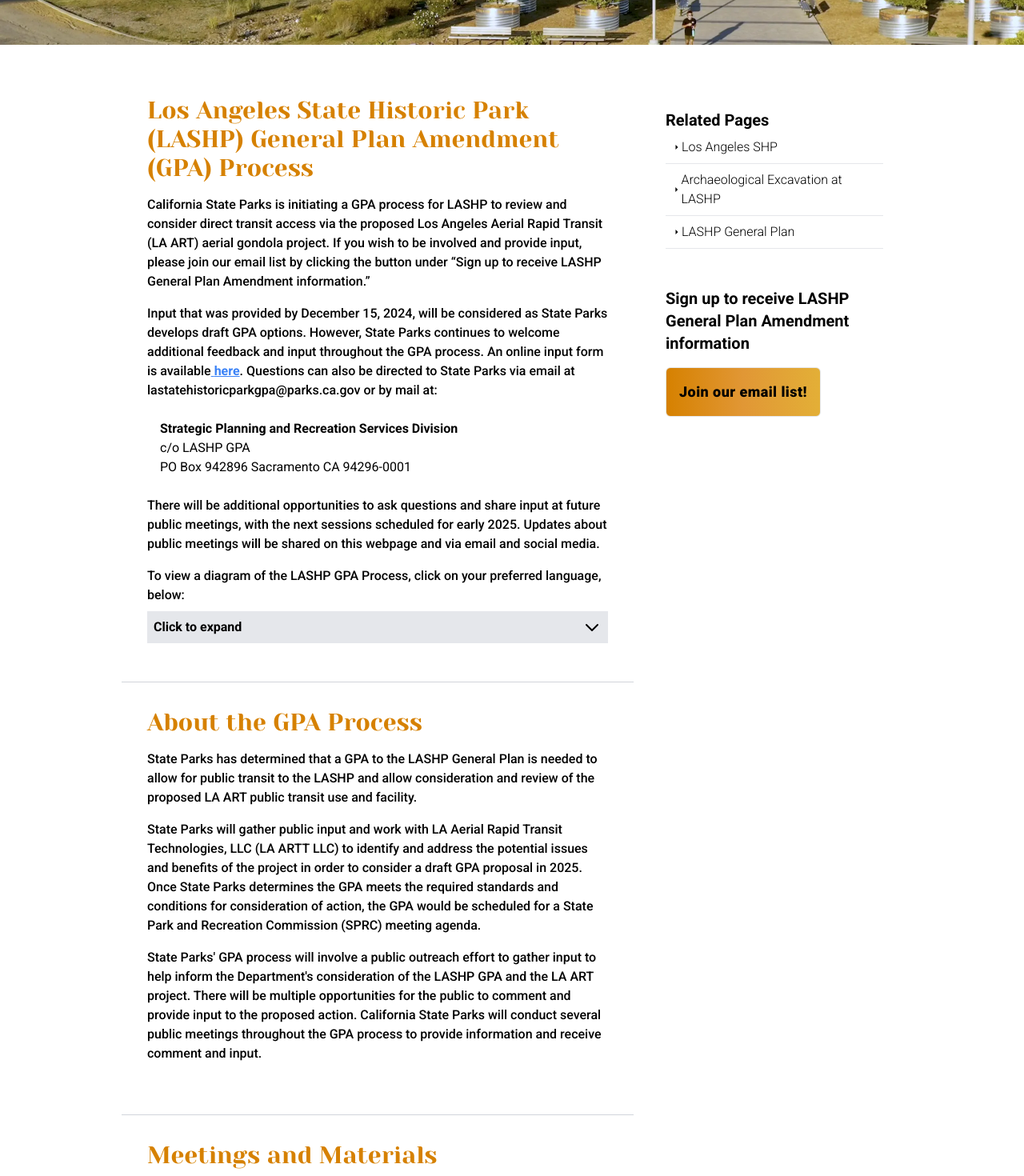
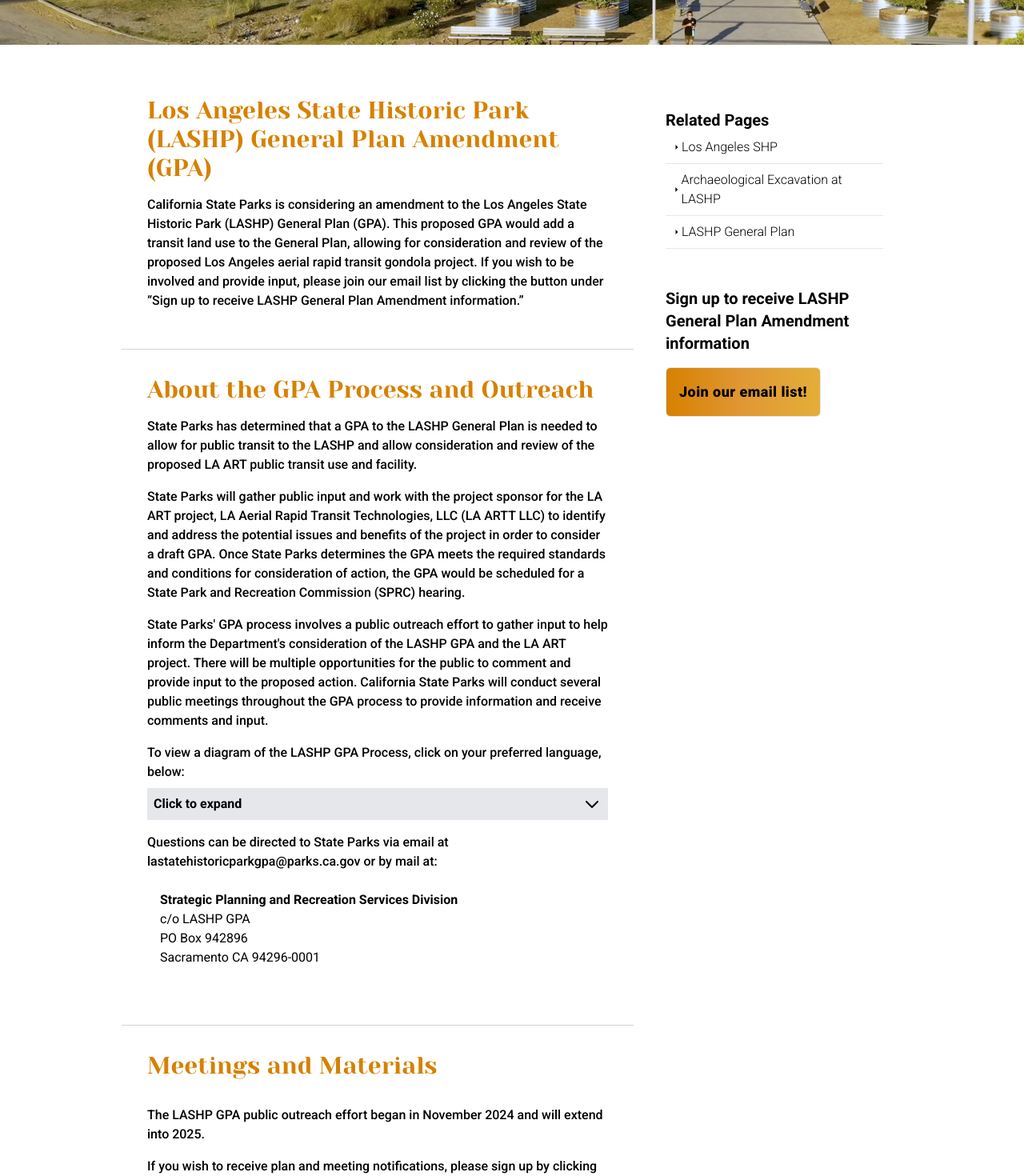
Before and after one commit to AECOMVizStudio/la_art, a React (Vite) app: page / in a window 1280 px wide. Shown: the part 540-2010 px from the top of the page at 80% size. Built offline with nearby package versions, Linux system fonts and the light colour scheme.

Commit message:
main section and about section updated, moved expandable to About section

```diff
--- a/src/components/children/Headings/About.tsx
+++ b/src/components/children/Headings/About.tsx
@@ -1,8 +1,38 @@
+import Expandable from './reusable/Expandable';
+import { DiagramLanguage } from '../../../interfaces';
+
 const About = () => {
+
+  const diagrams: DiagramLanguage[] = [
+  {
+    language: 'English',
+    abbreviation: 'EN',
+    text: 'English',
+    href: '/pdf/General Plan Amendment Process.pdf',
+  },
+  {
+    language: 'Spanish',
+    abbreviation: 'SP',
+    text: 'Spanish',
+    href: '/pdf/GPA Process_sp_accessible.pdf',
+  },
+  {
+    language: 'Traditional Chinese',
+    abbreviation: 'ZH',
+    text: 'Chinese - Traditional',
+    href: '/pdf/GPA Process_tc_accessible.pdf',
+  },
+  {
+    language: 'Simplified Chinese',
+    abbreviation: 'ZH',
+    text: 'Chinese - Simplified ',
+    href: '/pdf/GPA Process_sc_accessible.pdf',
+  },
+];
   return (
     <section tabIndex={0} className="border-t border-gray-300 mb-8 p-8">
       <h2 className="text-3xl yeseva font-bold text-burnt-orange">
-        About the GPA Process
+        About the GPA Process and Outreach
       </h2>
 
       <p className="font-medium pt-4">
@@ -12,22 +42,38 @@
       </p>
 
       <p className="font-medium pt-4">
-        State Parks will gather public input and work with LA Aerial Rapid
+        State Parks will gather public input and work with the project sponsor for the LA ART project, LA Aerial Rapid
         Transit Technologies, LLC (LA ARTT LLC) to identify and address the
         potential issues and benefits of the project in order to consider a
-        draft GPA proposal in 2025. Once State Parks determines the GPA meets
+        draft GPA. Once State Parks determines the GPA meets
         the required standards and conditions for consideration of action, the
         GPA would be scheduled for a State Park and Recreation Commission (SPRC)
-        meeting agenda.
+        hearing.
       </p>
       <p className="font-medium pt-4">
-        State Parks' GPA process will involve a public outreach effort to gather
+        State Parks' GPA process involves a public outreach effort to gather
         input to help inform the Department's consideration of the LASHP GPA and
         the LA ART project. There will be multiple opportunities for the public
         to comment and provide input to the proposed action. California State
         Parks will conduct several public meetings throughout the GPA process to
-        provide information and receive comment and input.
+        provide information and receive comments and input.
       </p>
+      <Expandable props={diagrams} />
+
+      <p className="font-medium pt-4">
+        Questions can be directed to State Parks via email at lastatehistoricparkgpa@parks.ca.gov or by mail at:
+      </p>
+      <div className="font-normal pt-4 mx-4">
+        <div className="py-2">
+          <p className="font-bold">
+            Strategic Planning and Recreation Services Division
+          </p>
+          <p>c/o LASHP GPA</p>
+          <p>PO Box 942896 </p>
+          <p>Sacramento CA 94296-0001</p>
+        </div>
+      </div>
+
     </section>
   );
 };
--- a/src/components/children/Headings/GeneralPlan.tsx
+++ b/src/components/children/Headings/GeneralPlan.tsx
@@ -1,87 +1,16 @@
-import Expandable from './reusable/Expandable';
-import { DiagramLanguage } from '../../../interfaces';
-
-// this should be done via looping through an array of objects with the section's data, but I couldn't get it to work in time, so they are just hardcoded.
-// The placement of the links within the body text was proving to be the issue. Maybe if it was concatenated? I'll have to revisit this.
-
-const diagrams: DiagramLanguage[] = [
-  {
-    language: 'English',
-    abbreviation: 'EN',
-    text: 'English',
-    href: '/pdf/General Plan Amendment Process.pdf',
-  },
-  {
-    language: 'Spanish',
-    abbreviation: 'SP',
-    text: 'Spanish',
-    href: '/pdf/GPA Process_sp_accessible.pdf',
-  },
-  {
-    language: 'Traditional Chinese',
-    abbreviation: 'ZH',
-    text: 'Chinese - Traditional',
-    href: '/pdf/GPA Process_tc_accessible.pdf',
-  },
-  {
-    language: 'Simplified Chinese',
-    abbreviation: 'ZH',
-    text: 'Chinese - Simplified ',
-    href: '/pdf/GPA Process_sc_accessible.pdf',
-  },
-];
 
 const GeneralPlan = () => {
   return (
     <section tabIndex={0} className="mb-4 p-8">
       <h2 className="text-3xl yeseva font-bold text-burnt-orange">
         Los Angeles State Historic Park (LASHP) General Plan Amendment (GPA)
-        Process
       </h2>
       <p className="font-medium pt-4">
-        California State Parks is initiating a GPA process for LASHP to review
-        and consider direct transit access via the proposed Los Angeles Aerial
-        Rapid Transit (LA ART) aerial gondola project. If you wish to be
+       California State Parks is considering an amendment to the Los Angeles State Historic Park (LASHP) General Plan (GPA). This proposed GPA would add a transit land use to the General Plan, allowing for consideration and review of the proposed Los Angeles aerial rapid transit gondola project. If you wish to be
         involved and provide input, please join our email list by clicking the
         button under “Sign up to receive LASHP General Plan Amendment
         information.”
       </p>
-      <p className="font-medium pt-4">
-        Input that was provided by December 15, 2024, will be considered as
-        State Parks develops draft GPA options. However, State Parks continues
-        to welcome additional feedback and input throughout the GPA process. An
-        online input form is available
-        <a
-          href="https://www.surveymonkey.com/r/lastatehistoricparkgpa"
-          target="_blank"
-          className="text-blue-500 underline font-bold"
-        >
-          {' '}
-          here
-        </a>
-        . Questions can also be directed to State Parks via email at
-        lastatehistoricparkgpa@parks.ca.gov or by mail at:
-      </p>
-      <div className="font-normal pt-4 mx-4">
-        <div className="py-2">
-          <p className="font-bold">
-            Strategic Planning and Recreation Services Division
-          </p>
-          <p>c/o LASHP GPA</p>
-          <p>PO Box 942896 Sacramento CA 94296-0001</p>
-        </div>
-      </div>
-      <p className="font-medium pt-4">
-        {/* <span className="font-bold">
-          This initial input period will be open until 11:59 pm Pacific Time on
-          Sunday, December 15.
-        </span> */}
-        There will be additional opportunities to ask questions and share input
-        at future public meetings, with the next sessions scheduled for early
-        2025. Updates about public meetings will be shared on this webpage and
-        via email and social media.
-      </p>
-      <Expandable props={diagrams} />
     </section>
   );
 };
```
